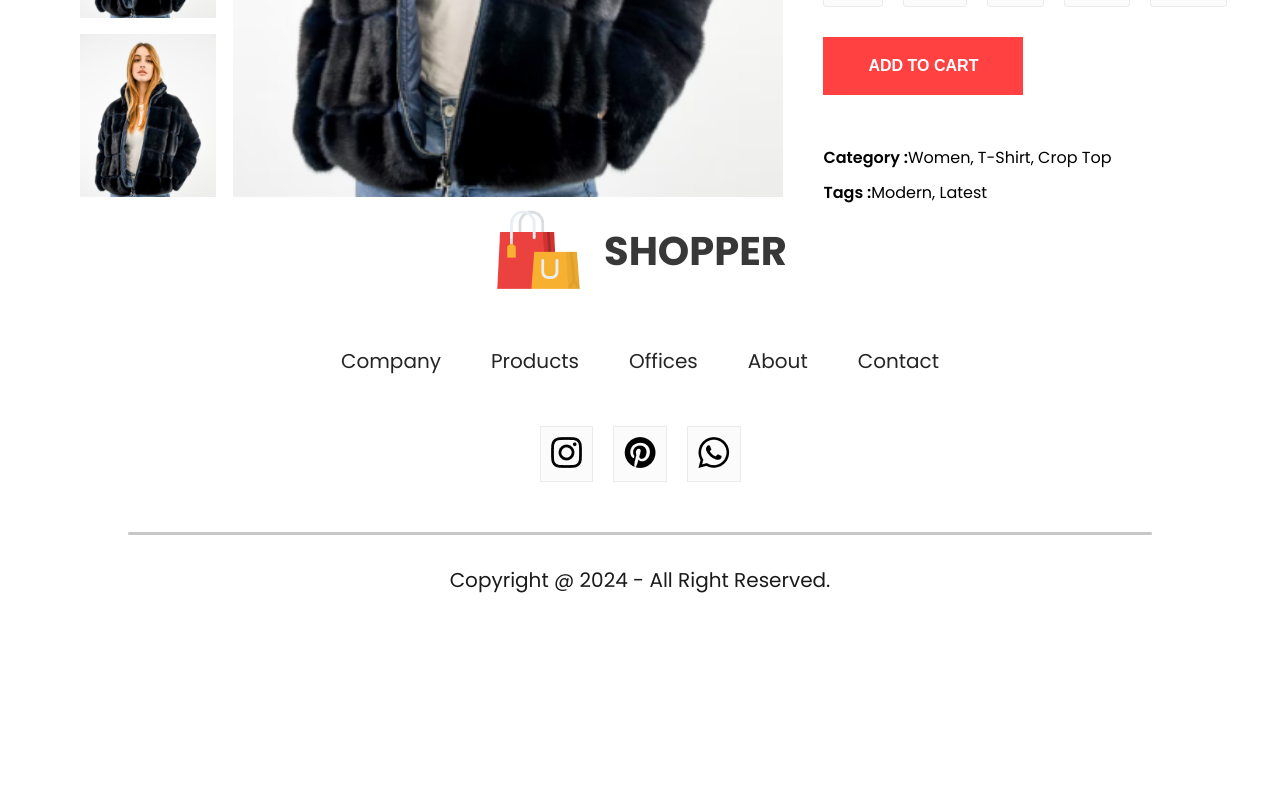
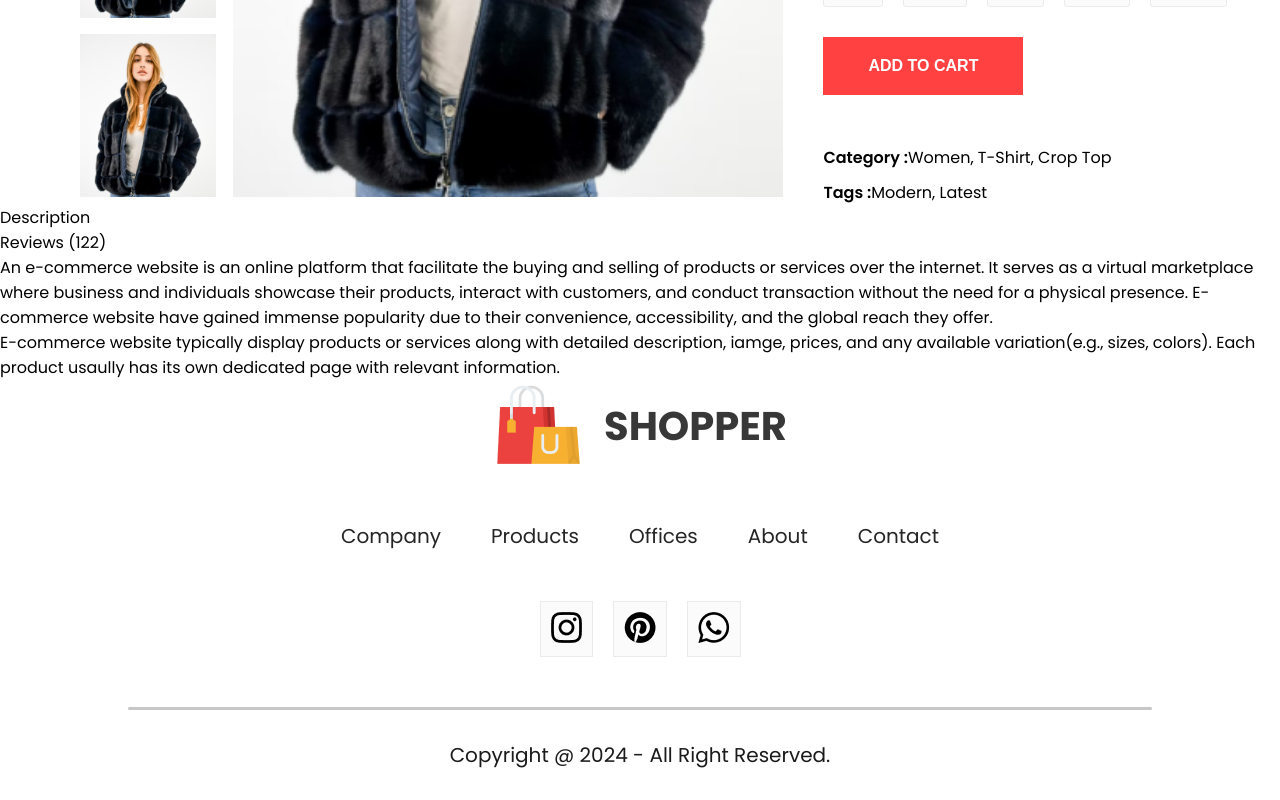
Before and after one commit to Murtuza-Ahmed/react-paractice-tutorial, a React (Vite) app in the folder react-ecommerce-tutorial/: page /product/1 in a window 1280 px wide. Shown: the part 743-1543 px from the top of the page. Before the commit the page ends 1368 px from the top, so only its background shows below. Built offline with nearby package versions, Linux system fonts and the light colour scheme.

Commit message:
description component work

```diff
--- /dev/null
+++ b/react-ecommerce-tutorial/src/components/DescriptionBox/DescriptionBox.jsx
@@ -0,0 +1,31 @@
+import styles from "./DescriptionBox";
+
+const DescriptionBox = () => {
+  return (
+    <div className={styles.DescriptionBox}>
+      <div className={styles.DescriptionBoxNavigator}>
+        <div className={styles.DescriptionBoxNavBox}>Description</div>
+        <div className={styles.DescriptionBoxNavBoxFade}>Reviews (122)</div>
+      </div>
+      <div className={styles.DescriptionBoxDescription}>
+        <p>
+          An e-commerce website is an online platform that facilitate the buying
+          and selling of products or services over the internet. It serves as a
+          virtual marketplace where business and individuals showcase their
+          products, interact with customers, and conduct transaction without the
+          need for a physical presence. E-commerce website have gained immense
+          popularity due to their convenience, accessibility, and the global
+          reach they offer.
+        </p>
+        <p>
+          E-commerce website typically display products or services along with
+          detailed description, iamge, prices, and any available variation(e.g.,
+          sizes, colors). Each product usaully has its own dedicated page with
+          relevant information.
+        </p>
+      </div>
+    </div>
+  );
+};
+
+export default DescriptionBox;
--- a/react-ecommerce-tutorial/src/pages/Product.jsx
+++ b/react-ecommerce-tutorial/src/pages/Product.jsx
@@ -3,6 +3,7 @@ import { ShopContext } from "../context/ShopContext";
 import { useParams } from "react-router-dom";
 import Breadcrums from "../components/Breadcrums/Breadcrums";
 import ProductDisplay from "../components/ProductDisplay/ProductDisplay";
+import DescriptionBox from "../components/DescriptionBox/DescriptionBox";
 
 const Product = () => {
   const { all_product } = useContext(ShopContext);
@@ -12,6 +13,7 @@ const Product = () => {
     <div>
       <Breadcrums product={product} />
       <ProductDisplay product={product} />
+      <DescriptionBox />
     </div>
   );
 };
```
Also changed, not shown: react-ecommerce-tutorial/src/components/DescriptionBox/DescruitionBox.module.css (added).
